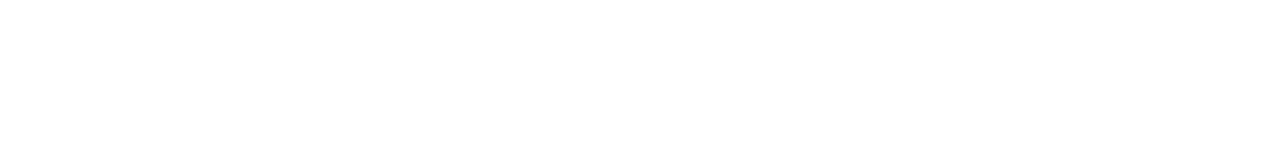
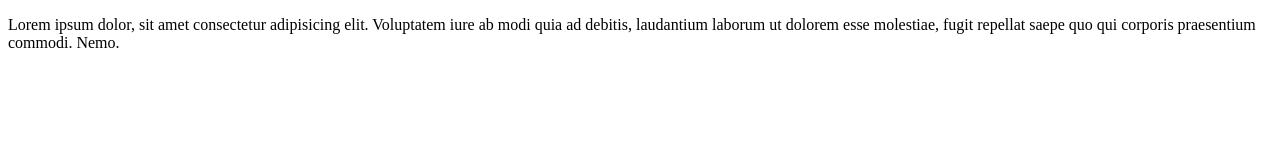
Before and after one commit to swapniltasin/my-first-github-repo, a plain HTML site: page index.html in a window 1280 px wide. Drawn offline with Linux system fonts and the light colour scheme.

Commit message:
changes made

```diff
--- a/index.html
+++ b/index.html
@@ -6,6 +6,6 @@
     <title>My First GitHub Repo</title>
 </head>
 <body>
-
+    <P>Lorem ipsum dolor, sit amet consectetur adipisicing elit. Voluptatem iure ab modi quia ad debitis, laudantium laborum ut dolorem esse molestiae, fugit repellat saepe quo qui corporis praesentium commodi. Nemo.</P>
 </body>
 </html>
```
